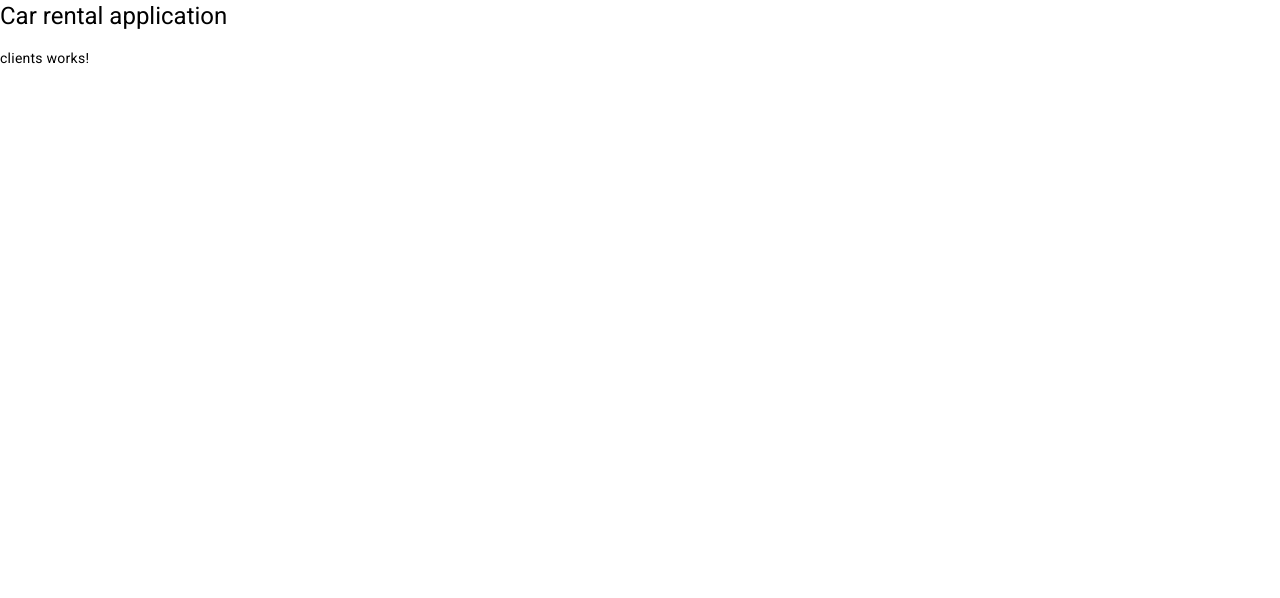
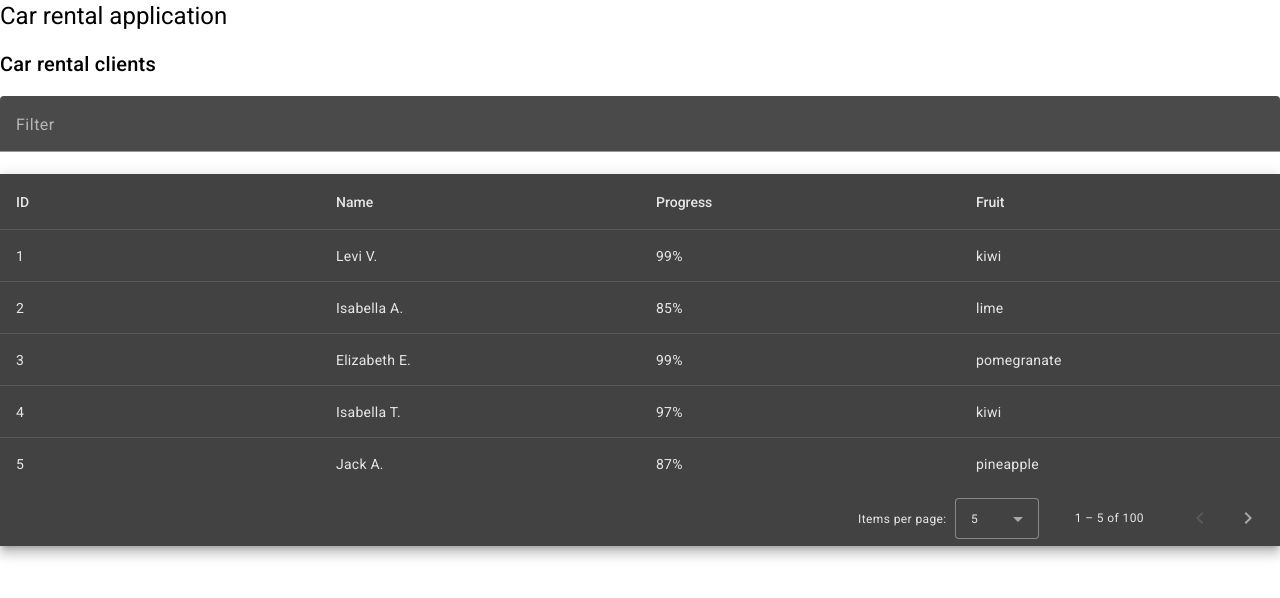
Before and after one commit to keidio/car-rental-project, an Angular app in the folder frontend/: page / in a window 1280 px wide. Shown: the top 598 px of the page. Built offline with nearby package versions, Linux system fonts and the light colour scheme.

Commit message:
Clients interface created

```diff
--- a/frontend/src/app/components/clients/clients.component.css
+++ b/frontend/src/app/components/clients/clients.component.css
@@ -0,0 +1,12 @@
+table {
+  width: 100%;
+}
+
+.mat-mdc-form-field {
+  font-size: 14px;
+  width: 100%;
+}
+
+td, th {
+  width: 25%;
+}
--- a/frontend/src/app/components/clients/clients.component.html
+++ b/frontend/src/app/components/clients/clients.component.html
@@ -1 +1,45 @@
-<p>clients works!</p>
+<h2>Car rental clients</h2>
+
+<mat-form-field>
+  <mat-label>Filter</mat-label>
+  <input matInput (keyup)="applyFilter($event)" placeholder="Ex. Mia" #input>
+</mat-form-field>
+
+<div class="mat-elevation-z8">
+  <table mat-table [dataSource]="dataSource" matSort>
+
+    <!-- ID Column -->
+    <ng-container matColumnDef="id">
+      <th mat-header-cell *matHeaderCellDef mat-sort-header> ID </th>
+      <td mat-cell *matCellDef="let row"> {{row.id}} </td>
+    </ng-container>
+
+    <!-- Progress Column -->
+    <ng-container matColumnDef="progress">
+      <th mat-header-cell *matHeaderCellDef mat-sort-header> Progress </th>
+      <td mat-cell *matCellDef="let row"> {{row.progress}}% </td>
+    </ng-container>
+
+    <!-- Name Column -->
+    <ng-container matColumnDef="name">
+      <th mat-header-cell *matHeaderCellDef mat-sort-header> Name </th>
+      <td mat-cell *matCellDef="let row"> {{row.name}} </td>
+    </ng-container>
+
+    <!-- Fruit Column -->
+    <ng-container matColumnDef="fruit">
+      <th mat-header-cell *matHeaderCellDef mat-sort-header> Fruit </th>
+      <td mat-cell *matCellDef="let row"> {{row.fruit}} </td>
+    </ng-container>
+
+    <tr mat-header-row *matHeaderRowDef="displayedColumns"></tr>
+    <tr mat-row *matRowDef="let row; columns: displayedColumns;"></tr>
+
+    <!-- Row shown when there is no matching data. -->
+    <tr class="mat-row" *matNoDataRow>
+      <td class="mat-cell" colspan="4">No data matching the filter "{{input.value}}"</td>
+    </tr>
+  </table>
+
+  <mat-paginator [pageSizeOptions]="[5, 10, 25, 100]" aria-label="Select page of users"></mat-paginator>
+</div>
--- a/frontend/src/app/components/clients/clients.component.ts
+++ b/frontend/src/app/components/clients/clients.component.ts
@@ -1,10 +1,84 @@
-import { Component } from '@angular/core';
-
+import {AfterViewInit, Component, ViewChild} from '@angular/core';
+import {MatTableDataSource} from "@angular/material/table";
+import {MatSort} from "@angular/material/sort";
+import {MatPaginator} from "@angular/material/paginator";
+export interface UserData {
+  id: string;
+  name: string;
+  progress: string;
+  fruit: string;
+}
+/** Constants used to fill up our data base. */
+const FRUITS: string[] = [
+  'blueberry',
+  'lychee',
+  'kiwi',
+  'mango',
+  'peach',
+  'lime',
+  'pomegranate',
+  'pineapple',
+];
+const NAMES: string[] = [
+  'Maia',
+  'Asher',
+  'Olivia',
+  'Atticus',
+  'Amelia',
+  'Jack',
+  'Charlotte',
+  'Theodore',
+  'Isla',
+  'Oliver',
+  'Isabella',
+  'Jasper',
+  'Cora',
+  'Levi',
+  'Violet',
+  'Arthur',
+  'Mia',
+  'Thomas',
+  'Elizabeth',
+];
 @Component({
   selector: 'app-clients',
   templateUrl: './clients.component.html',
   styleUrls: ['./clients.component.css']
 })
-export class ClientsComponent {
-
+export class ClientsComponent implements AfterViewInit {
+  displayedColumns: string[] = ['id', 'name', 'progress', 'fruit'];
+  dataSource: MatTableDataSource<UserData>;
+  @ViewChild(MatPaginator) paginator!: MatPaginator;
+  @ViewChild(MatSort) sort!: MatSort;
+  constructor() {
+    // Create 100 users
+    const users = Array.from({length: 100}, (_, k) => createNewUser(k + 1));
+    // Assign the data to the data source for the table to render
+    this.dataSource = new MatTableDataSource(users);
+  }
+  ngAfterViewInit() {
+    this.dataSource.paginator = this.paginator;
+    this.dataSource.sort = this.sort;
+  }
+  applyFilter(event: Event) {
+    const filterValue = (event.target as HTMLInputElement).value;
+    this.dataSource.filter = filterValue.trim().toLowerCase();
+    if (this.dataSource.paginator) {
+      this.dataSource.paginator.firstPage();
+    }
+  }
 }
+/** Builds and returns a new User. */
+function createNewUser(id: number): UserData {
+  const name =
+    NAMES[Math.round(Math.random() * (NAMES.length - 1))] +
+    ' ' +
+    NAMES[Math.round(Math.random() * (NAMES.length - 1))].charAt(0) +
+    '.';
+  return {
+    id: id.toString(),
+    name: name,
+    progress: Math.round(Math.random() * 100).toString(),
+    fruit: FRUITS[Math.round(Math.random() * (FRUITS.length - 1))],
+  };
+}
```
Also changed, not shown: frontend/src/app/app.module.ts (+9 -3 lines), frontend/src/app/models/client.ts (added, +11 -0 lines), 1 other file (tests, documents, lock files or other folders).
